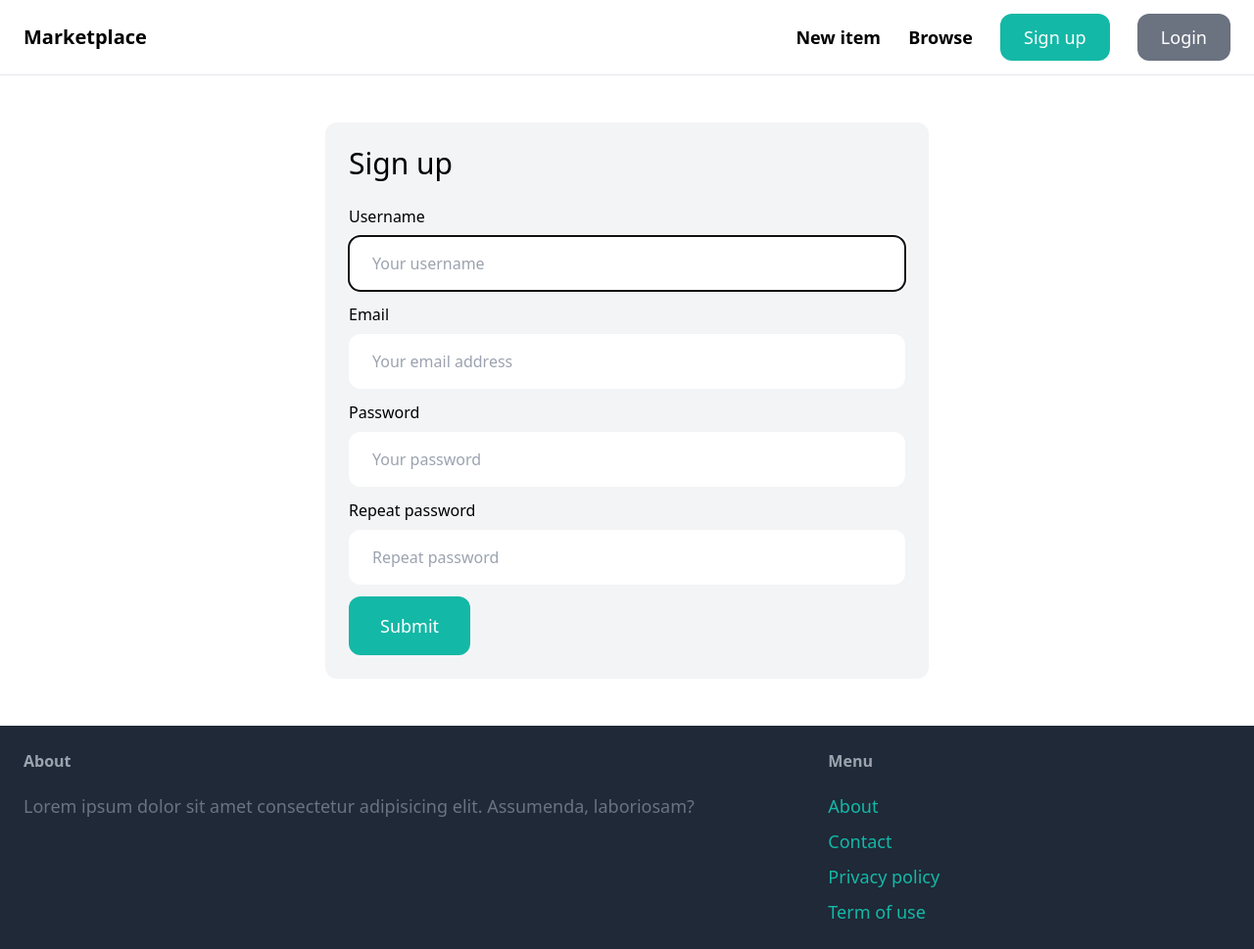
After one commit to truongnguyendac002/Online-Marketplace, a Django app: page /signup/ in a window 1280 px wide. The commit adds this page. Shown: the whole page at 98% size. Run offline with Django 4.2, Linux system fonts and the light colour scheme; some libraries are stand-ins or nearby versions.

Commit message:
update - sign up

```diff
--- a/Marketplace/Marketplace/settings.py
+++ b/Marketplace/Marketplace/settings.py
@@ -27,7 +27,9 @@ DEBUG = True
 
 ALLOWED_HOSTS = []
 
-
+LOGIN_URL = '/login/'
+LOGIN_REDIRECT_URL = '/'
+LOGOUT_REDIRECT_URL = '/'
 # Application definition
 
 INSTALLED_APPS = [
--- a/Marketplace/Marketplace/urls.py
+++ b/Marketplace/Marketplace/urls.py
@@ -1,13 +1,13 @@
 from django.conf import settings
 from django.conf.urls.static import static
 from django.contrib import admin
-from django.urls import path
+from django.urls import path, include
 
 from core.views import index, contact
+from core import urls
 
 urlpatterns = [
     path('admin/', admin.site.urls),
-    path('', index, name='index'),
-    path('contact', contact, name='contact'),
-
+    path('', include('core.urls')),
+    path('items/', include('item.urls')),
 ] + static(settings.MEDIA_URL, document_root=settings.MEDIA_ROOT)
--- /dev/null
+++ b/Marketplace/core/forms.py
@@ -0,0 +1,36 @@
+from django import forms
+from django.contrib.auth.forms import UserCreationForm, AuthenticationForm
+from django.contrib.auth.models import User
+
+class LoginForm(AuthenticationForm):
+    username = forms.CharField(widget=forms.TextInput(attrs={
+        'placeholder': 'Username',
+        'class': 'w-full py-4 px-6 rounded-xl'
+    }))
+    password = forms.CharField(widget=forms.PasswordInput(attrs={
+        'placeholder': 'Password',
+        'class': 'w-full py-4 px-6 rounded-xl'
+    }))
+
+
+class SignupForm(UserCreationForm):
+    class Meta:
+        model = User
+        fields = ('username', 'email', 'password1', 'password2')
+
+    username = forms.CharField(widget=forms.TextInput(attrs={
+        'placeholder': 'Your username',
+        'class': 'w-full py-4 px-6 rounded-xl'
+    }))
+    email = forms.CharField(widget=forms.EmailInput(attrs={
+        'placeholder': 'Your email address',
+        'class': 'w-full py-4 px-6 rounded-xl'
+    }))
+    password1 = forms.CharField(widget=forms.PasswordInput(attrs={
+        'placeholder': 'Your password',
+        'class': 'w-full py-4 px-6 rounded-xl'
+    }))
+    password2 = forms.CharField(widget=forms.PasswordInput(attrs={
+        'placeholder': 'Repeat password',
+        'class': 'w-full py-4 px-6 rounded-xl'
+    }))
--- a/Marketplace/core/templates/core/base.html
+++ b/Marketplace/core/templates/core/base.html
@@ -14,9 +14,14 @@
             <a href="#" class="text-lg font-semibold hover:text-gray-500">New item</a>
             <a href="#" class="text-lg font-semibold hover:text-gray-500">Browse</a>
 
-            <a href="#" class="px-6 py-3 text-lg font-semibld bg-teal-500 text-white rounded-xl hover:bg-teal-700">Sign up</a>
-            <a href="#" class="px-6 py-3 text-lg font-semibld bg-gray-500 text-white rounded-xl hover:bg-teal-700">Login</a>
+            {% if request.user.is_authenticated %}
+            <a href="#" class="px-6 py-3 text-lg font-semibld bg-teal-500 text-white rounded-xl hover:bg-teal-700">Inbox</a>
+            <a href="#" class="px-6 py-3 text-lg font-semibld bg-gray-500 text-white rounded-xl hover:bg-gray-700">Dashboard</a>
 
+            {% else %}
+                <a href="{% url "core:signup"  %}" class="px-6 py-3 text-lg font-semibld bg-teal-500 text-white rounded-xl hover:bg-teal-700">Sign up</a>
+                <a href="{% url "core:login"  %}" class="px-6 py-3 text-lg font-semibld bg-gray-500 text-white rounded-xl hover:bg-gray-700">Login</a>
+            {% endif %}
         </div>
     </nav>
 
@@ -36,7 +41,7 @@
 
             <ul class="space-y-2">
                 <li><a href="#" class="text-lg text-teal-500 hover:text-teal-700">About</a></li>
-                <li><a href="{% url "contact" %}" class="text-lg text-teal-500 hover:text-teal-700">Contact</a></li>
+                <li><a href="{% url "core:contact" %}" class="text-lg text-teal-500 hover:text-teal-700">Contact</a></li>
                 <li><a href="#" class="text-lg text-teal-500 hover:text-teal-700">Privacy policy</a></li>
                 <li><a href="#" class="text-lg text-teal-500 hover:text-teal-700">Term of use</a></li>
             </ul>
--- a/Marketplace/core/templates/core/index.html
+++ b/Marketplace/core/templates/core/index.html
@@ -9,7 +9,7 @@
         <div class="grid grid-cols-3 gap-3">
             {% for item in items %}
                 <div class="">
-                    <a href="">
+                    <a href="{% url 'item:detail' item.id %}">
                         <div class="">
                             <img src="{{item.image.url}}" alt="" class="rounded-t-xl">
                         </div>
--- /dev/null
+++ b/Marketplace/core/templates/core/signup.html
@@ -0,0 +1,45 @@
+{% extends 'core/base.html' %}
+
+{% block title %}Sign up{% endblock %}
+
+{% block content %}
+<div class="w-1/2 my-6 mx-auto p-6 bg-gray-100 rounded-xl">
+    <h1 class="mb-6 text-3xl">Sign up</h1>
+
+    <form method="post" action=".">
+        {% csrf_token %}
+
+        <div class="mb-3">
+            <label class="inline-block mb-2">Username</label><br>
+            {{ form.username }}
+        </div>
+
+        <div class="mb-3">
+            <label class="inline-block mb-2">Email</label><br>
+            {{ form.email }}
+        </div>
+
+        <div class="mb-3">
+            <label class="inline-block mb-2">Password</label><br>
+            {{ form.password1 }}
+        </div>
+
+        <div class="mb-3">
+            <label class="inline-block mb-2">Repeat password</label><br>
+            {{ form.password2 }}
+        </div>
+
+        {% if form.errors or form.non_field_errors %}
+            <div class="mb-3 p-6 bg-red-100 rounded-xl">
+                {% for field in form %}
+                    {{ field.errors }}
+                {% endfor %}
+
+                {{ form.non_field_errors }}
+            </div>
+        {% endif %}
+
+        <button class="py-4 px-8 text-lg bg-teal-500 hover:bg-teal-700 rounded-xl text-white">Submit</button>
+    </form>
+</div>
+{% endblock %}
--- /dev/null
+++ b/Marketplace/core/urls.py
@@ -0,0 +1,14 @@
+from django.urls import path
+from django.contrib.auth import views as auth_views
+
+from . import views
+from .forms import LoginForm
+app_name = 'core'
+
+urlpatterns = [
+    path('', views.index, name= 'index'),
+    path('contact/', views.contact, name = 'contact'),
+    path('signup/', views.signup, name = 'signup'),
+    path('login/', auth_views.LoginView.as_view( template_name = 'core/login.html',authentication_form = LoginForm), name='login'),
+
+]
--- a/Marketplace/core/views.py
+++ b/Marketplace/core/views.py
@@ -1,5 +1,6 @@
-from django.shortcuts import render
+from django.shortcuts import render, redirect
 from item.models import *
+from .forms import SignupForm
 # Create your views here.
 
 def index(request):
@@ -14,3 +15,17 @@ def index(request):
 
 def contact(request):
     return render(request, 'core/contact.html')
+
+def signup(request):
+    if request.method == 'POST':
+        form = SignupForm(request.POST)
+        print(form.data)
+        if form.is_valid():
+            form.save()
+
+            return redirect('/login/')
+    else:
+        form = SignupForm()
+    return render(request, 'core/signup.html', {
+        'form': form,
+    })
--- /dev/null
+++ b/Marketplace/item/urls.py
@@ -0,0 +1,9 @@
+from django.urls import path
+from . import views
+
+app_name = 'item'
+
+urlpatterns = [
+    path('<int:pk>/', views.detail, name= 'detail')
+
+]
```
Also changed, not shown: Marketplace/core/templates/core/login.html (added, +36 -0 lines), Marketplace/item/templates/item/detail.html (added, +42 -0 lines), Marketplace/item/views.py (+11 -2 lines), Marketplace/db.sqlite3, Marketplace/media/item_images/P3_2.jpg (added).
